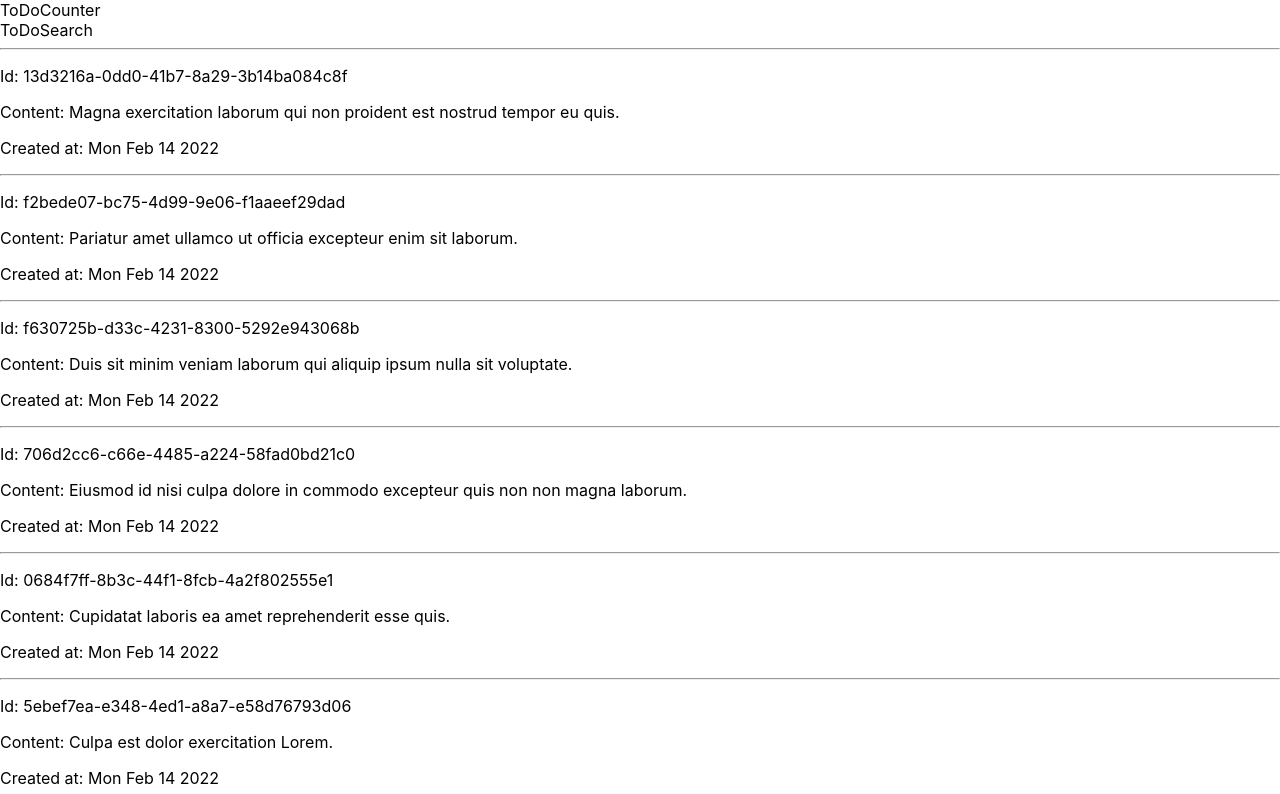
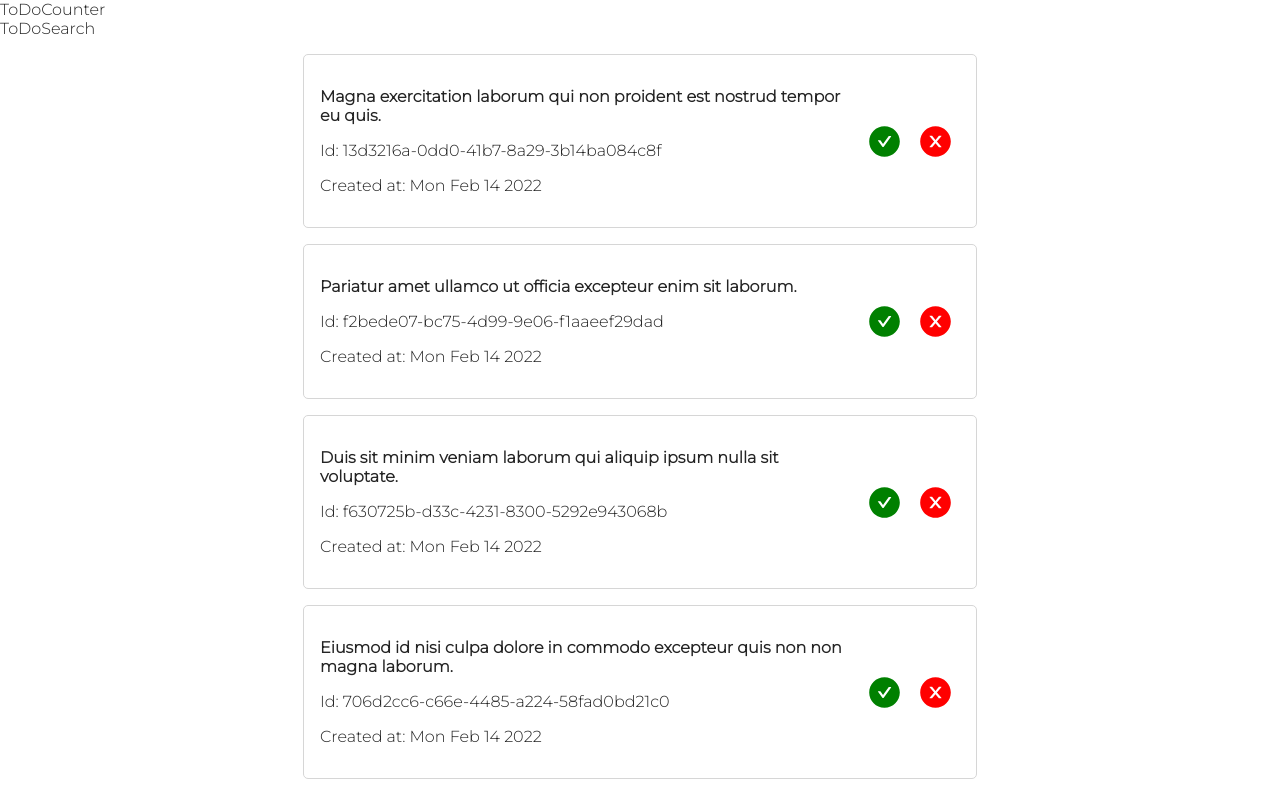
Before and after one commit to JoDaUT/To-Do-App-React, a React (Create React App) app: page / in a window 1280 px wide. Shown: the top 794 px of the page. Built offline with nearby package versions, Linux system fonts and the light colour scheme.

Commit message:
Style ToDoItems, add delete and complete buttons

```diff
--- a/public/index.html
+++ b/public/index.html
@@ -10,34 +10,16 @@
       content="Web site created using create-react-app"
     />
     <link rel="apple-touch-icon" href="%PUBLIC_URL%/logo192.png" />
-    <!--
-      manifest.json provides metadata used when your web app is installed on a
-      user's mobile device or desktop. See https://developers.google.com/web/fundamentals/web-app-manifest/
-    -->
     <link rel="manifest" href="%PUBLIC_URL%/manifest.json" />
-    <!--
-      Notice the use of %PUBLIC_URL% in the tags above.
-      It will be replaced with the URL of the `public` folder during the build.
-      Only files inside the `public` folder can be referenced from the HTML.
 
-      Unlike "/favicon.ico" or "favicon.ico", "%PUBLIC_URL%/favicon.ico" will
-      work correctly both with client-side routing and a non-root public URL.
-      Learn how to configure a non-root public URL by running `npm run build`.
-    -->
+    <link rel="preconnect" href="https://fonts.googleapis.com">
+    <link rel="preconnect" href="https://fonts.gstatic.com" crossorigin>
+    <link href="https://fonts.googleapis.com/css2?family=Montserrat:ital,wght@0,100;0,300;1,300&display=swap"
+      rel="stylesheet">
     <title>ToDo Machine</title>
   </head>
   <body>
     <noscript>You need to enable JavaScript to run this app.</noscript>
     <div id="root"></div>
-    <!--
-      This HTML file is a template.
-      If you open it directly in the browser, you will see an empty page.
-
-      You can add webfonts, meta tags, or analytics to this file.
-      The build step will place the bundled scripts into the <body> tag.
-
-      To begin the development, run `npm start` or `yarn start`.
-      To create a production bundle, use `npm run build` or `yarn build`.
-    -->
   </body>
 </html>
--- /dev/null
+++ b/src/components/ToDoItem/ToDoItem.css
@@ -0,0 +1,21 @@
+.ToDoItem {
+	width: 50%;
+	margin: 0 auto;
+	border: 1px solid rgb(214, 214, 214);
+	border-radius: 5px;
+	display: grid;
+	grid-template-columns: auto 100px;
+	padding: 1rem;
+	margin-top: 1rem;
+	margin-bottom: 1rem;
+}
+.ToDoItem__ButtonGroup {
+	display: grid;
+	grid-template-columns: auto auto;
+	gap: 1rem;
+	justify-content: center;
+	align-items: center;
+}
+/* .ToDoItem__Content {
+	width: 200px;
+} */
--- a/src/components/ToDoItem/ToDoItem.js
+++ b/src/components/ToDoItem/ToDoItem.js
@@ -1,13 +1,41 @@
 import React from "react";
+import "./ToDoItem.css";
+import { AiFillCheckCircle } from "react-icons/ai";
+import { AiFillCloseCircle } from "react-icons/ai";
+
+const deleteToDoItem = (e) => {
+	console.log("delete toDo");
+};
+
+const completeToDoItem = (e) => {
+	console.log("complete toDo");
+};
 
 function ToDoItem(props) {
 	const toDo = props.toDo;
 	return (
-		<div className="toDoItem">
-			<hr></hr>
-			<p>Id: {toDo.id}</p>
-			<p>Content: {toDo.content}</p>
-			<p>Created at: {toDo.createdAt.toDateString()}</p>
+		<div className="ToDoItem">
+			<div className="ToDoItem__Content">
+				<p>
+					<strong>{toDo.content}</strong>
+				</p>
+				<p>Id: {toDo.id}</p>
+				<p>Created at: {toDo.createdAt.toDateString()}</p>
+			</div>
+			<div className="ToDoItem__ButtonGroup">
+				<AiFillCheckCircle
+					color={"green"}
+					size={"35px"}
+					cursor={"pointer"}
+					onClick={completeToDoItem}
+				></AiFillCheckCircle>
+				<AiFillCloseCircle
+					color={"red"}
+					size={"35px"}
+					cursor={"pointer"}
+					onClick={deleteToDoItem}
+				></AiFillCloseCircle>
+			</div>
 		</div>
 	);
 }
--- a/src/index.css
+++ b/src/index.css
@@ -1,13 +1,5 @@
 body {
-  margin: 0;
-  font-family: -apple-system, BlinkMacSystemFont, 'Segoe UI', 'Roboto', 'Oxygen',
-    'Ubuntu', 'Cantarell', 'Fira Sans', 'Droid Sans', 'Helvetica Neue',
-    sans-serif;
-  -webkit-font-smoothing: antialiased;
-  -moz-osx-font-smoothing: grayscale;
+	margin: 0;
+	font-family: "Montserrat", sans-serif;
+	color: rgb(36, 36, 36);
 }
-
-code {
-  font-family: source-code-pro, Menlo, Monaco, Consolas, 'Courier New',
-    monospace;
-}
--- a/src/services/posts.js
+++ b/src/services/posts.js
@@ -7,33 +7,39 @@ export const getToDoList = () => {
 			content:
 				"Magna exercitation laborum qui non proident est nostrud tempor eu quis.",
 			createdAt: new Date(),
+			completed: false,
 		},
 		{
 			id: genUUID(),
 			content: "Pariatur amet ullamco ut officia excepteur enim sit laborum.",
 			createdAt: new Date(),
+			completed: false,
 		},
 		{
 			id: genUUID(),
 			content:
 				"Duis sit minim veniam laborum qui aliquip ipsum nulla sit voluptate.",
 			createdAt: new Date(),
+			completed: false,
 		},
 		{
 			id: genUUID(),
 			content:
 				"Eiusmod id nisi culpa dolore in commodo excepteur quis non non magna laborum.",
 			createdAt: new Date(),
+			completed: false,
 		},
 		{
 			id: genUUID(),
 			content: "Cupidatat laboris ea amet reprehenderit esse quis.",
 			createdAt: new Date(),
+			completed: false,
 		},
 		{
 			id: genUUID(),
 			content: "Culpa est dolor exercitation Lorem.",
 			createdAt: new Date(),
+			completed: false,
 		},
 	];
 };
```
